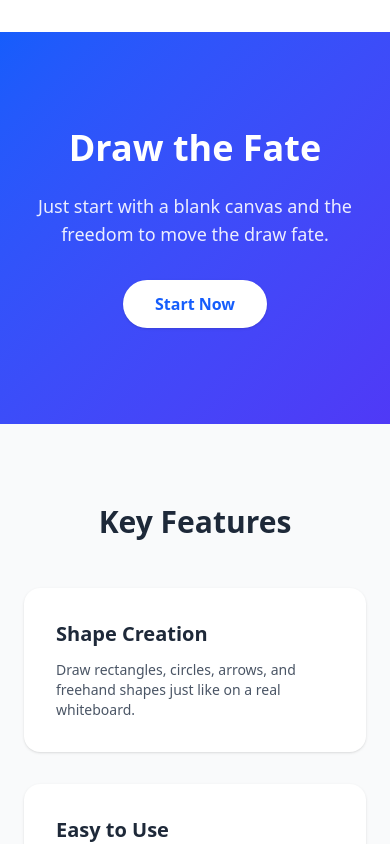
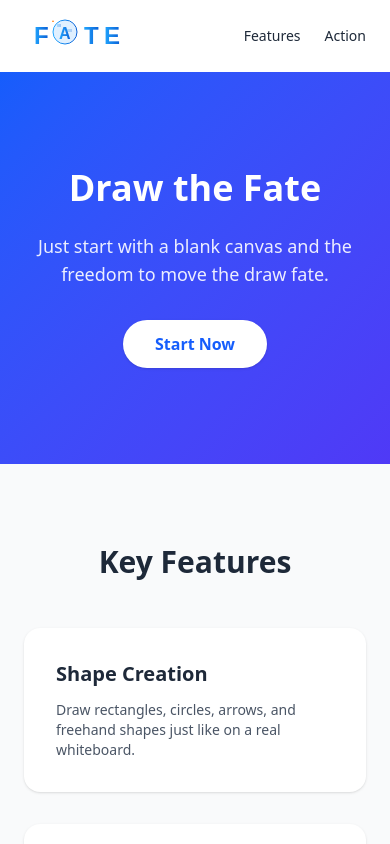
Before and after one commit to pankajbisht/fateboard, a React (Vite) app: page / in a window 390 px wide. Shown: the top 844 px of the page. Built offline with nearby package versions, Linux system fonts and the light colour scheme.

Commit message:
Fix: - Title Issue and Icon Change

```diff
--- a/index.html
+++ b/index.html
@@ -4,6 +4,7 @@
     <meta charset="UTF-8" />
     <meta name="viewport" content="width=device-width, initial-scale=1.0" />
     <link rel="icon" href="/fateicon.svg" type="image/svg+xml">
+    <link rel="icon" href="/fateicon-96.png" type="image/png" sizes="96x96">
     <title>Online Whiteboard | Fateboard</title>
     <meta name="description" content="Interactive web-based whiteboard for real-time collaboration, brainstorming, and idea sharing.
     Work together seamlessly with live drawing, notes, and team interaction." />
--- a/src/components/pages/Editor/Editor.tsx
+++ b/src/components/pages/Editor/Editor.tsx
@@ -5,8 +5,11 @@ import { PanelManager } from "../../organisms/PanelManager.tsx";
 import { leftPanelConfig, rightPanelConfig } from "../../config/panelConfig.tsx";
 import { Footer } from '../../organisms/footer';
 import { ContextMenu } from '../../organisms/ContextMenu.tsx';
+import { usePageTitle } from '../../../lib/utils/usePageTitle.ts';
 
 const EditorPage = () => {
+    usePageTitle("Draw | Fateboard");
+
   return <div>
     <EditorTemplate
       header={<Header />}
--- a/src/components/pages/web/WhiteboardMarketingSite.tsx
+++ b/src/components/pages/web/WhiteboardMarketingSite.tsx
@@ -1,6 +1,7 @@
 import React from "react";
 import Brand from "../../atoms/Brand";
 import { useNavigate } from "react-router-dom";
+import { usePageTitle } from "../../../lib/utils/usePageTitle";
 
 function ImageSlider({ images }) {
   const [index, setIndex] = React.useState(0);
@@ -33,6 +34,7 @@ function ImageSlider({ images }) {
 }
 
 export default function WhiteboardMarketingSite() {
+  usePageTitle("Online Whiteboard | Fateboard");
   const navigate = useNavigate();
 
   const handleStartDrawing = () => {
@@ -47,12 +49,12 @@ export default function WhiteboardMarketingSite() {
         <div className="max-w-6xl mx-auto px-6 py-4 flex justify-between items-center">
           <Brand
             src="fate.svg"
-            className="h-10 cursor-pointer hidden md:block"
+            className="h-10 cursor-pointer"
           />
           <nav className="space-x-6 text-sm">
-            {/*<a href="#features" className="hover:text-blue-600">Features</a>
-            <a href="#process" className="hover:text-blue-600">Process</a>
-            <a href="#contact" className="hover:text-blue-600">Contact</a>*/}
+            <a href="#features" className="hover:text-blue-600">Features</a>
+            <a href="#process" className="hover:text-blue-600">Action</a>
+            {/*<a href="#contact" className="hover:text-blue-600">Contact</a>*/}
           </nav>
         </div>
       </header>
--- /dev/null
+++ b/src/lib/utils/usePageTitle.ts
@@ -0,0 +1,7 @@
+import { useEffect } from "react";
+
+export function usePageTitle(title: string) {
+  useEffect(() => {
+    document.title = title;
+  }, [title]);
+}
```
Also changed, not shown: public/fateicon-96.png (added).
